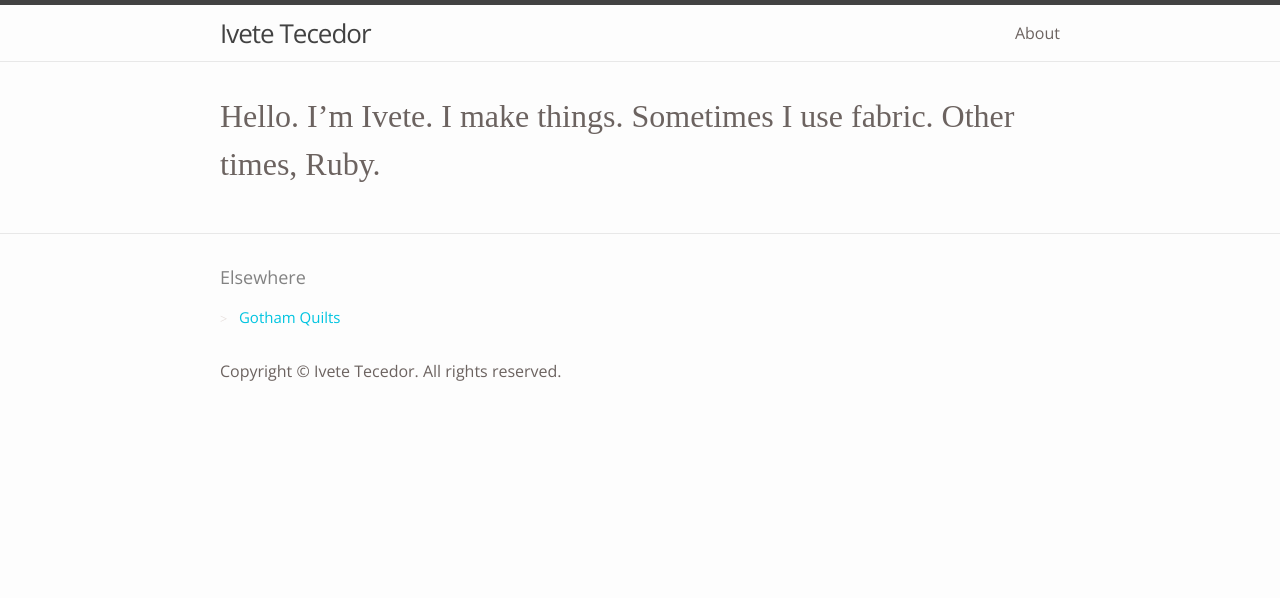
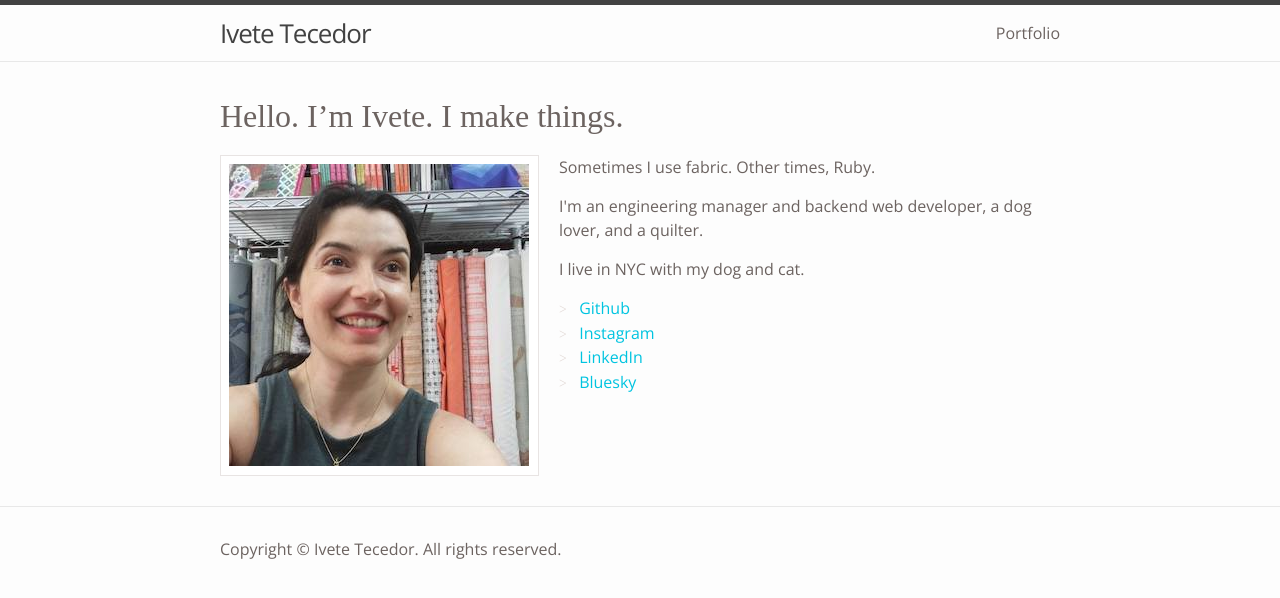
Before and after one commit to itecedor/itc-jekyll, a Jekyll site: the page built from index.html, in a window 1280 px wide. Shown: the top 598 px of the page. Built offline with Jekyll 4.4.1, drawn with Linux system fonts in a browser that asks for light colours; some web fonts are replaced.

Commit message:
reorganize and add portfolio section

```diff
--- a/_config.yml
+++ b/_config.yml
@@ -1,8 +1,31 @@
-# Site settings
 title: Ivete Tecedor
 baseurl: ""
-twitter_username: ivetetecedor
+url: "https://ivetetecedor.com"
+twitter_username:
 github_username:  itecedor
 
 # Build settings
-markdown: kramdown
+plugins:
+  - jekyll-feed
+
+collections:
+  projects:
+    output: true
+
+defaults:
+  - scope:
+      path: "assets/img"
+    values:
+      image: true
+
+# exclude:
+#   - .sass-cache/
+#   - .jekyll-cache/
+#   - gemfiles/
+#   - Gemfile
+#   - Gemfile.lock
+#   - node_modules/
+#   - vendor/bundle/
+#   - vendor/cache/
+#   - vendor/gems/
+#   - vendor/ruby/
--- a/_includes/footer.html
+++ b/_includes/footer.html
@@ -1,16 +1,6 @@
 <footer class="site-footer">
 
   <div class="wrapper">
-
-    <div class="footer-col-wrapper">
-      <div class="footer-col  footer-col-1">
-        <h2 class="footer-heading">Elsewhere</h2>
-          <ul class="contact-list">
-            <li><a href="http://gothamquilts.com">Gotham Quilts</a></li>
-          </ul>
-      </div>
-    </div>
-
     Copyright © Ivete Tecedor. All rights reserved.
   </div>
 
--- a/_sass/_base.scss
+++ b/_sass/_base.scss
@@ -48,6 +48,22 @@ img {
     background: #fff;
     height: auto !important;
     display: block;
+}
+
+.no-border {
+    max-width: 95%;
+    vertical-align: middle;
+    padding: .53em;
+    border: none;
+    background: #fff;
+    height: auto !important;
+    display: block;
+}
+
+.blog-thumb {
+    max-width: 50%;
+    float: left;
+    margin-right: 10px;
 }
 
 
@@ -257,3 +273,17 @@ h1.hero {
     color: #ff0000;
     font-weight: bold;
 }
+
+@media (min-width: 768px) {
+  .project {
+    width: 43%;
+  }
+}
+
+.project {
+    float: left;
+    padding: 15px;
+    text-align: center;
+    border: 1px solid #e8e4e3;
+    margin: 10px;
+}
--- a/index.html
+++ b/index.html
@@ -4,6 +4,18 @@ layout: default
 
 <div class="home">
 
-  <h1 class="hero">Hello. I’m Ivete. I make things. Sometimes I use fabric. Other times, Ruby.</h1>
+  <h1 class="hero">Hello. I’m Ivete. I make things.</h1>
 
+  <p><img src="{{ site.baseurl }}/images/me.jpg" id="headshot">Sometimes I use fabric. Other times, Ruby.
+
+  <p>I'm an engineering manager and backend web developer, a dog lover, and a quilter.
+
+  <p></p>I live in NYC with my dog and cat.
+
+  <p><ul>
+    <li><a href="https://github.com/itecedor/" target="_blank">Github</a></li>
+    <li><a href="https://instagram.com/ivetetecedor/" target="_blank">Instagram</a></li>
+    <li><a href="https://www.linkedin.com/in/itecedor/" target="_blank">LinkedIn</a></li>
+    <li><a href="https://bsky.app/profile/ivetetecedor.bsky.social" target="_blank">Bluesky</a></li>
+  </ul>
 </div>
```
Also changed, not shown: _includes/head.html (+10 -0 lines), _layouts/page.html (+7 -0 lines), _projects/chiagu.md (added, +13 -0 lines), _projects/christies.md (added, +19 -0 lines), _projects/gotham-quilts.md (added, +15 -0 lines), about.md (deleted, +0 -15 lines), portfolio.md (added, +19 -0 lines), Gemfile.lock, assets/image/chiagu.jpg (added), assets/image/christies-project.jpg (added), assets/image/gotham-quilts.jpg (added), assets/image/product-filtering.jpg (added), assets/image/product-metafields.jpg (added), assets/image/shopify-product-metafield-ui.png (added), 1 other file.
